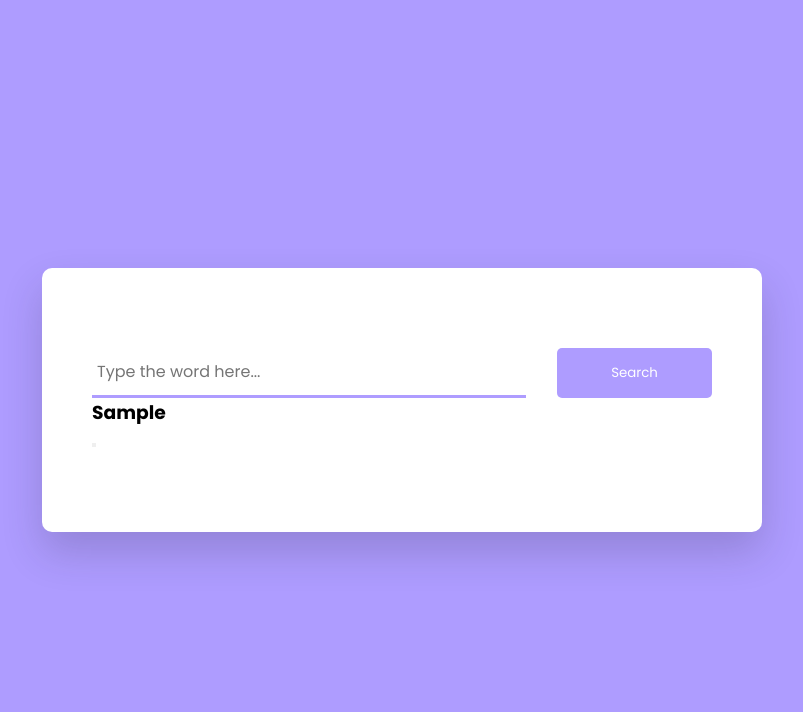
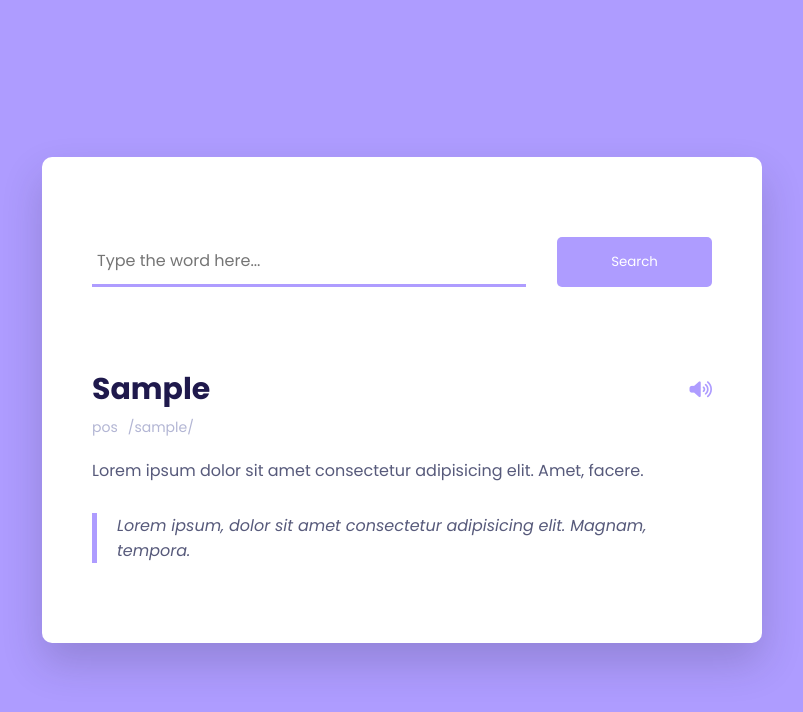
Before and after one commit to orionus14/Dictionary-App, a plain HTML site: page index.html in a window 1280 px wide. Shown: the whole page, without its empty margins (238-1041 px from the left). Drawn offline with Linux system fonts and the light colour scheme.

Commit message:
Tested sample and styles to it

```diff
--- a/css/style.css
+++ b/css/style.css
@@ -50,3 +50,46 @@ body {
     color: #fff;
     border-radius: 5px;
 }
+
+.result {
+    position: relative;
+}
+
+.result h3 {
+    font-size: 30px;
+    color: #1f194c;
+}
+
+.result .word {
+    display: flex;
+    justify-content: space-between;
+    margin-top: 80px;
+}
+
+.result button {
+    background-color: transparent;
+    color: #ae9cff;
+    border: none;
+    outline: none;
+    font-size: 18px;
+}
+
+.result .details {
+    display: flex;
+    gap: 10px;
+    color: #b3b6d4;
+    margin: 5px 0 20px 0;
+    font-size: 14px;
+}
+
+.word-meaning {
+    color: #575a7b;
+}
+
+.word-example {
+    color: #575a7b;
+    font-style: italic;
+    border-left: 5px solid #ae9cff;
+    padding-left: 20px;
+    margin-top: 30px;
+}
--- a/index.html
+++ b/index.html
@@ -17,8 +17,14 @@
         <div class="result">
             <div class="word">
                 <h3>Sample</h3>
-                <button></button>
+                <button><i class="fa-solid fa-volume-high"></i></button>
             </div>
+            <div class="details">
+                <p>pos</p>
+                <p>/sample/</p>
+            </div>
+            <p class="word-meaning">Lorem ipsum dolor sit amet consectetur adipisicing elit. Amet, facere.</p>
+            <p class="word-example">Lorem ipsum, dolor sit amet consectetur adipisicing elit. Magnam, tempora.</p>
         </div>
     </div>
 </body>
```
